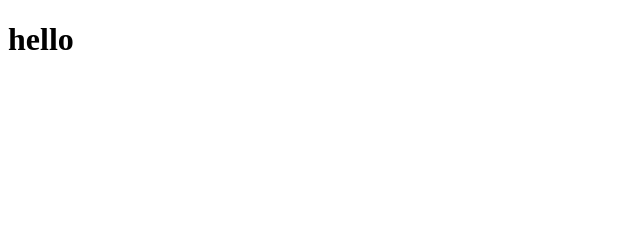
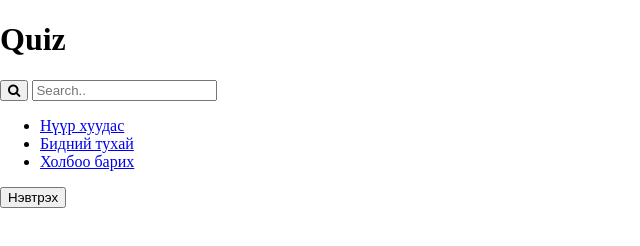
Before and after one commit to enkh-er/Quiz, a plain HTML site: page index.html in a window 1280 px wide. Shown: the whole page, without its empty margins (0-640 px from the left). Drawn offline with Linux system fonts and the light colour scheme.

Commit message:
page header

```diff
--- a/index.html
+++ b/index.html
@@ -1,11 +1,40 @@
 <!DOCTYPE html>
 <html lang="en">
+
 <head>
     <meta charset="UTF-8">
     <meta name="viewport" content="width=<device-width>, initial-scale=1.0">
+    <link rel="stylesheet" href="https://cdnjs.cloudflare.com/ajax/libs/font-awesome/4.7.0/css/font-awesome.min.css">
     <title>quiz</title>
+    <link rel="stylesheet" href="style.css">
 </head>
+
 <body>
-    <h1>hello</h1>
+    <header>
+        <div>
+            <h1>Quiz</h1>
+            <div id="search">
+                <form>
+                    <button type="submit"><i class="fa fa-search"></i></button>
+                    <input type="text" placeholder="Search.." name="search">
+                </form>
+            </div>
+        </div>
+        <div>
+            <nav>
+                <ul>
+                    <li><a href="#home-page">Нүүр хуудас</a></li>
+                    <li><a href="#about">Бидний тухай</a></li>
+                    <li><a href="#contact">Холбоо барих</a></li>
+                </ul>
+            </nav>
+            <button>Нэвтрэх</button>
+        </div>
+    </header>
+    <section id="home-page"></section>
+    <section id="play"></section>
+    <section id="about"></section>
+    <section id="contact"></section>
 </body>
+
 </html>
--- /dev/null
+++ b/style.css
@@ -0,0 +1,3 @@
+body {
+    margin: 0;
+}
```
